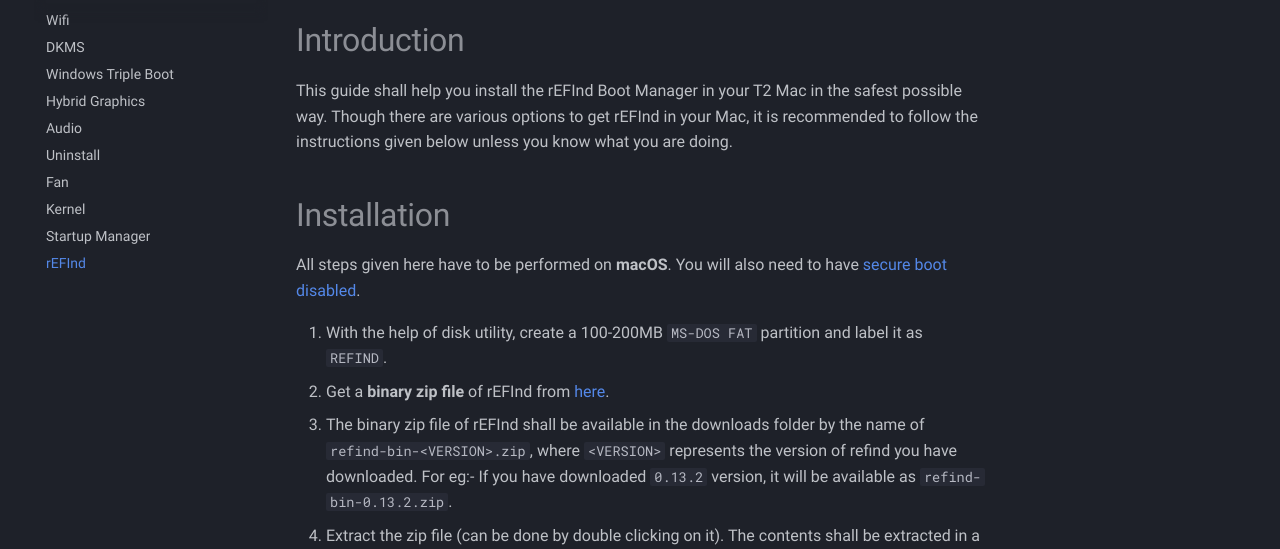
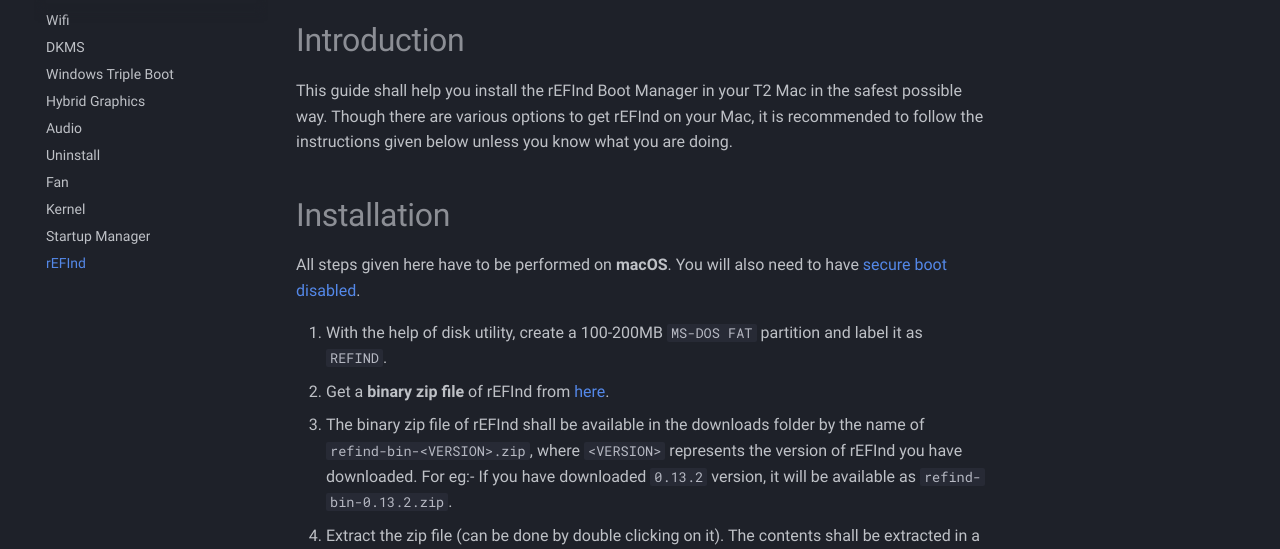
Before and after one commit to t2linux/wiki, an MkDocs documentation site: the page built from docs/guides/refind.md, in a window 1280 px wide and 900 px high. Shown: the part 212-761 px from the top of the window. Built offline with MkDocs 1.6.1 and Material for MkDocs 9.7.7, drawn with Linux system fonts in a browser that asks for light colours; comment, search, counter and statistics services are not loaded; some of the changed text lies outside the part shown.

Commit message:
Fixed typos

```diff
--- a/docs/guides/refind.md
+++ b/docs/guides/refind.md
@@ -1,6 +1,6 @@
 # Introduction
 
-This guide shall help you install the rEFInd Boot Manager in your T2 Mac in the safest possible way. Though there are various options to get rEFInd in your Mac, it is recommended to follow the instructions given below unless you know what you are doing.
+This guide shall help you install the rEFInd Boot Manager in your T2 Mac in the safest possible way. Though there are various options to get rEFInd on your Mac, it is recommended to follow the instructions given below unless you know what you are doing.
 
 # Installation
 
@@ -8,7 +8,7 @@ All steps given here have to be performed on **macOS**. You will also need to ha
 
 1. With the help of disk utility, create a 100-200MB `MS-DOS FAT` partition and label it as `REFIND`.
 2. Get a **binary zip file** of rEFInd from [here](https://www.rodsbooks.com/refind/getting.html).
-3. The binary zip file of rEFInd shall be available in the downloads folder by the name of `refind-bin-<VERSION>.zip`, where `<VERSION>` represents the version of refind you have downloaded. For eg:- If you have downloaded `0.13.2` version, it will be available as `refind-bin-0.13.2.zip`.
+3. The binary zip file of rEFInd shall be available in the downloads folder by the name of `refind-bin-<VERSION>.zip`, where `<VERSION>` represents the version of rEFInd you have downloaded. For eg:- If you have downloaded `0.13.2` version, it will be available as `refind-bin-0.13.2.zip`.
 4. Extract the zip file (can be done by double clicking on it). The contents shall be extracted in a folder named `refind-bin-<VERSION>`. Here `<VERSION>` means the same as described in step 3.
 5. Open the terminal and run `diskutil list` to get the disk identifier of the `REFIND` volume created in step 1. A sample output is given below:-
 
@@ -99,7 +99,7 @@ Sometimes, while booting into macOS using rEFInd, users get stuck at a blank scr
 In case you wish to uninstall rEFInd, boot into **macOS** and follow the steps below :-
 
 1. Open the Disk Utility
-2. Select the partition on which macOS is installed (it generally has the label Macintosh HD until you have renamed it manually).
+2. Select the partition on which macOS is installed (it generally has the label `Macintosh HD` until you have renamed it manually).
 3. Click on **Partition**.
 4. Select the `REFIND` partition and click `-` to remove it. Your macOS partition should expand to fill the space that rEFInd was in.
 5. Click on **Apply**. Disk Utility will remove the `REFIND` partition and expand your macOS partition. This may take a while, but **do not interrupt this process**.
```
